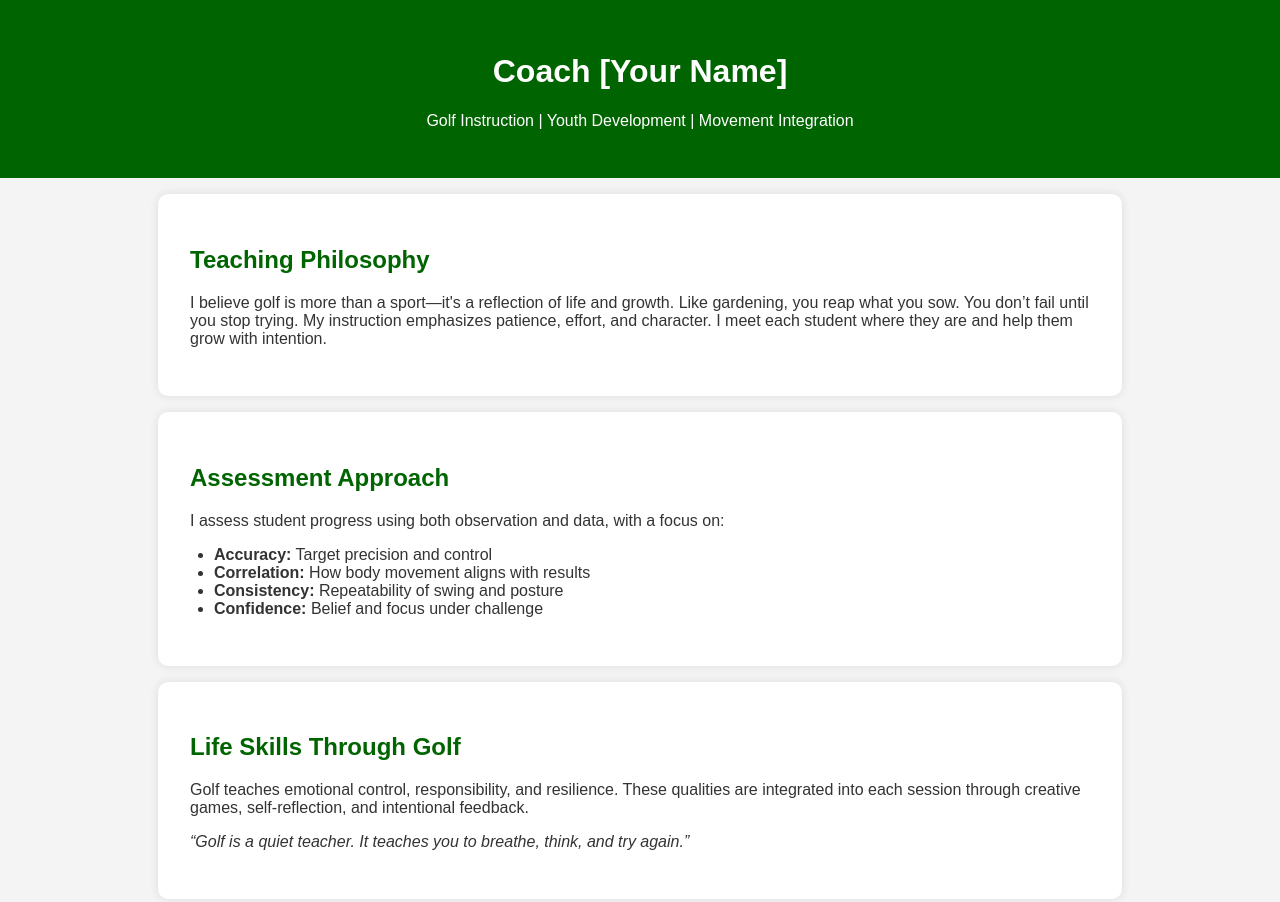
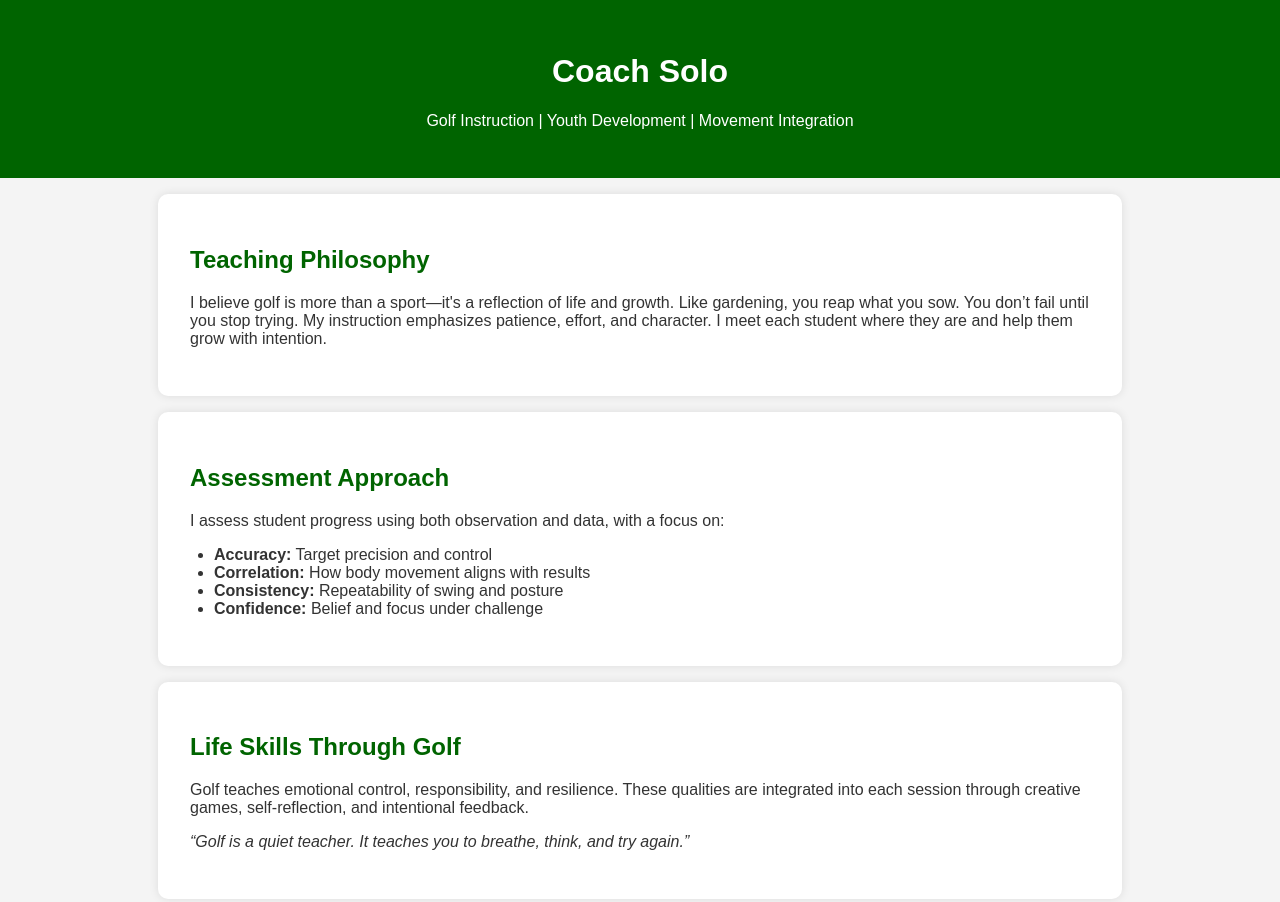
Before and after one commit to wizelements/growthroughgolf, a plain HTML site: page index.html in a window 1280 px wide. Shown: the top 902 px of the page. Drawn offline with Linux system fonts and the light colour scheme.

Commit message:
Solo Name change

```diff
--- a/index.html
+++ b/index.html
@@ -45,7 +45,7 @@
 </head>
 <body>
   <header>
-    <h1>Coach [Your Name]</h1>
+    <h1>Coach Solo</h1>
     <p>Golf Instruction | Youth Development | Movement Integration</p>
   </header>
 
```
